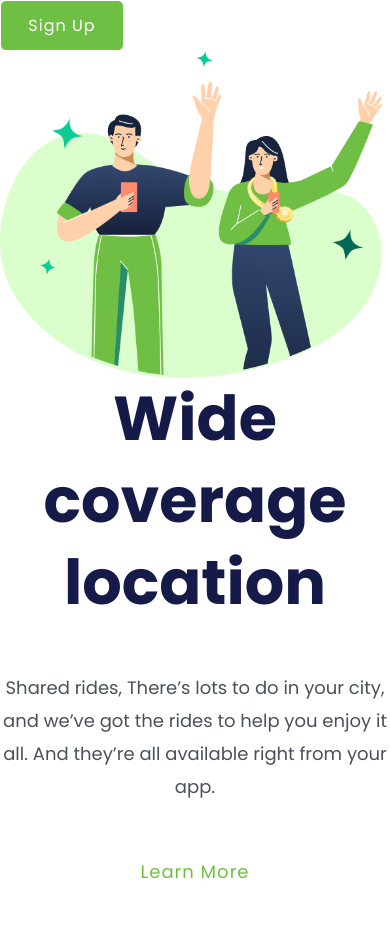
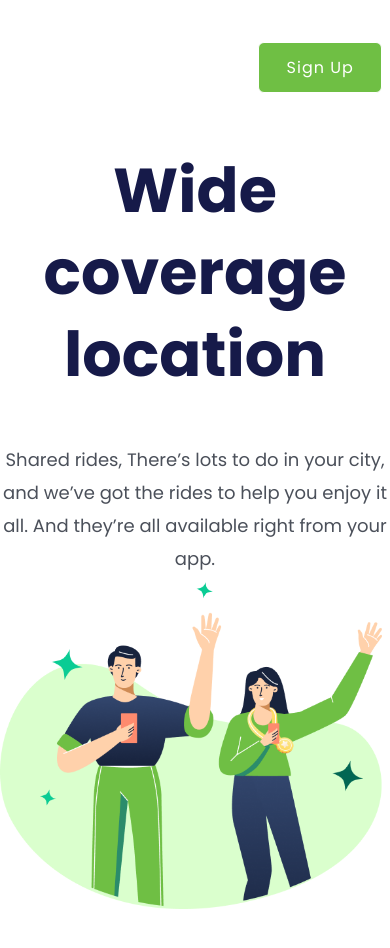
Before and after one commit to Icarorfisio/Desafio-Css, a plain HTML site: page index.html in a window 390 px wide. Before the commit the page ends 885 px from the top, so only its background shows below. Drawn offline with Linux system fonts and the light colour scheme.

Commit message:
conversão do lugar da imagem

```diff
--- a/styless.css
+++ b/styless.css
@@ -78,10 +78,12 @@ p {
 
 @media screen and (max-width: 900px) {
   header {
-   height: 50%;
-    width: 100%;
-    padding: 0;
-    margin: 0;
+   text-align: center;
+    margin: 27px 0 150px;
+  }
+
+  a {
+    display: none;
   }
 
  .link-main {
@@ -92,6 +94,10 @@ p {
     margin-top: 10px;
   }
 
+  main, img, div {
+    transform: scale(-1);
+    text-align: center;
+  }
   main {
     display: block;
     width: 100%;
@@ -100,10 +106,7 @@ p {
     margin: 0;
   }
   img {
-    display: block;
     width: 100%;
-    height: auto;
-    padding: 0;
     margin: 0;
   }
   div {
@@ -114,4 +117,11 @@ p {
     margin: 0;
     text-align: center;
   }
+
+  .button-sign {
+    position: absolute;
+    display: block;
+    right: 2%;
+    top: 5%;
+  }
 }
```
